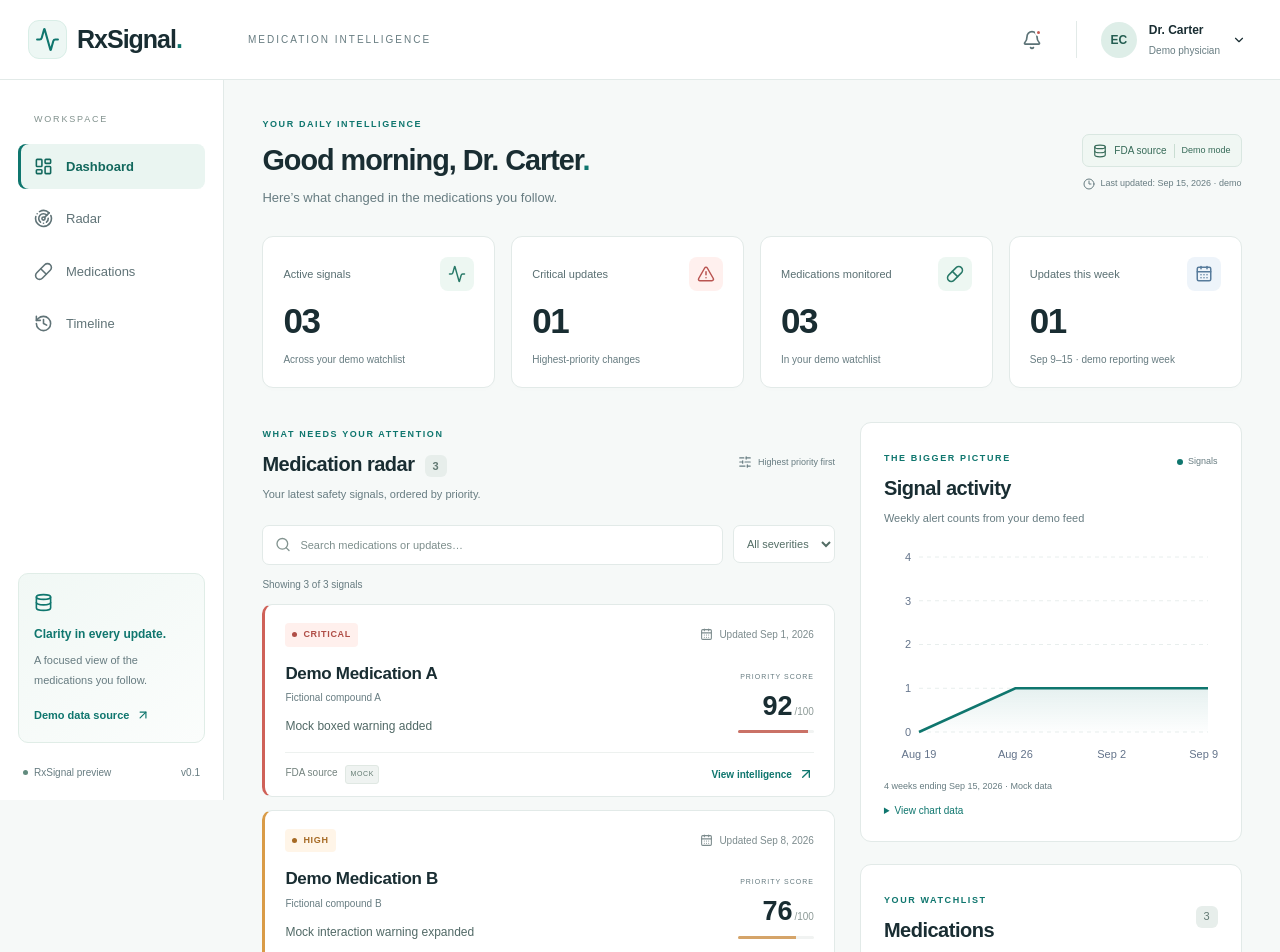
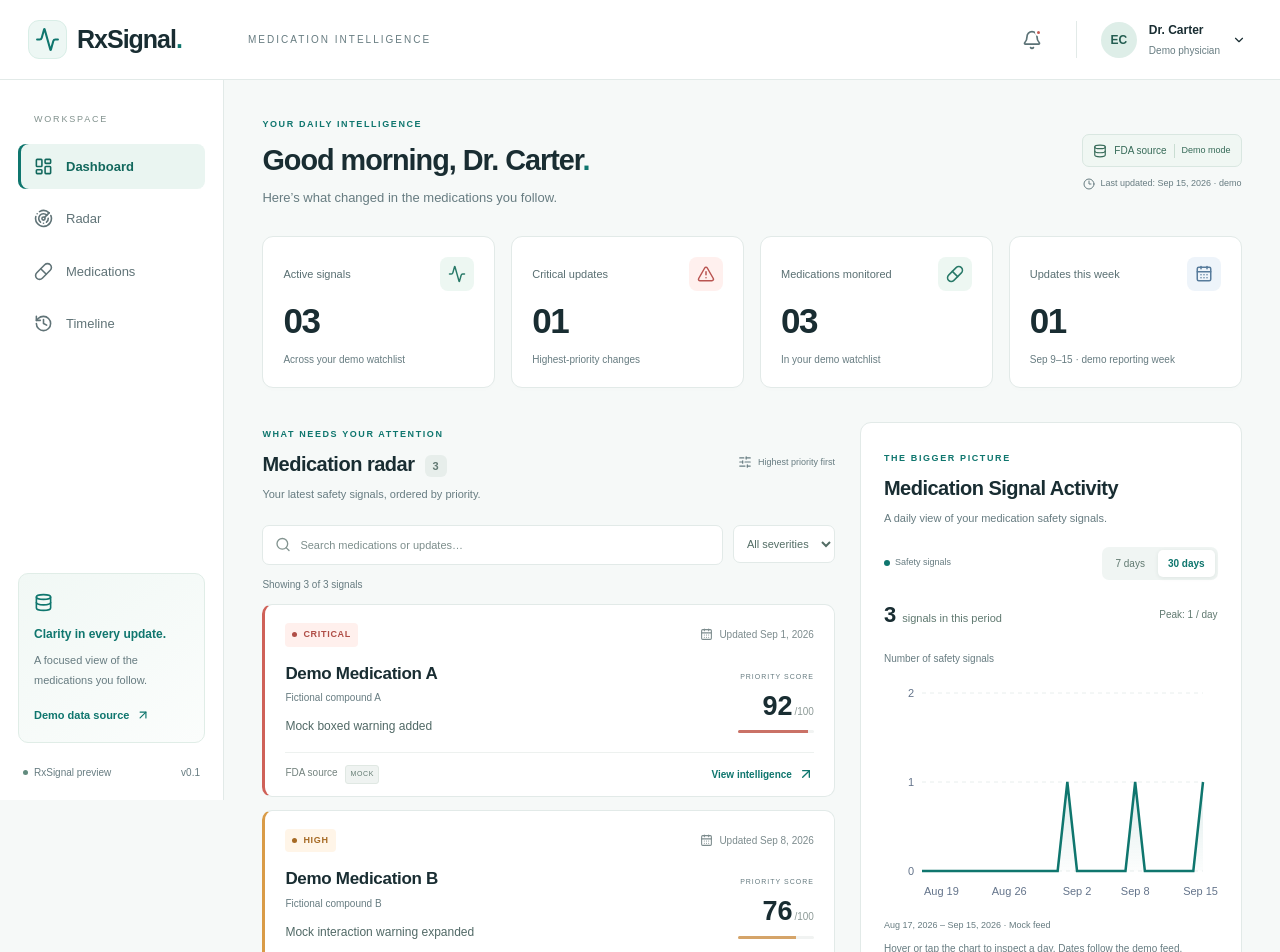
Before and after one commit to PrinceOseiBonsu/rxsignal, a Next.js app in the folder frontend/: page /dashboard in a window 1280 px wide. Shown: the top 952 px of the page. Built offline with nearby package versions, Linux system fonts and the light colour scheme.

Commit message:
Add interactive signal activity chart and product roadmap

```diff
--- a/frontend/app/globals.css
+++ b/frontend/app/globals.css
@@ -144,3 +144,16 @@ h2 { font-size: 20px; font-weight: 600; letter-spacing: -.5px; }
   .alert-card { transition: none; }
   .alert-card:hover { transform: none; }
 }
+
+/* Phase 5: restrained interaction for the supporting activity chart. */
+.chart-toolbar { display: flex; justify-content: space-between; align-items: center; gap: 12px; margin-top: 20px; }
+.chart-toolbar .chart-legend { margin: 0; }
+.chart-range { display: flex; padding: 3px; gap: 3px; border-radius: 7px; background: #f0f5f3; }
+.chart-range button { padding: 6px 10px; border-radius: 5px; font-size: 10px; color: #607970; }
+.chart-range button[aria-pressed="true"] { background: white; color: #0f766e; box-shadow: 0 1px 4px #19383015; font-weight: 600; }
+.chart-summary { margin-top: 18px; color: #607970; font-size: 11px; }
+.chart-summary strong { font-size: 22px; color: #192d32; margin-right: 3px; }
+.chart-summary > span { float: right; margin-top: 9px; font-size: 10px; }
+.chart-axis-title { font-size: 10px; color: #677c81; margin-top: 20px; }
+.chart-help { font-size: 10px; color: #677c81; line-height: 1.6; margin-top: 9px; }
+.chart-table-scroll { max-height: 230px; overflow: auto; }
--- a/frontend/components/SignalChart.tsx
+++ b/frontend/components/SignalChart.tsx
@@ -1,28 +1,46 @@
 "use client";
 
+import { useId, useState } from "react";
 import { Area, AreaChart, CartesianGrid, ResponsiveContainer, Tooltip, XAxis, YAxis } from "recharts";
 import { alerts } from "@/data/mockData";
-import { getSignalActivity } from "@/lib/dashboard";
+import { formatDate, getSignalActivity } from "@/lib/dashboard";
 
-const data = getSignalActivity(alerts);
+function shortDate(date: string) {
+  return new Intl.DateTimeFormat("en-US", { month: "short", day: "numeric", timeZone: "UTC" }).format(new Date(`${date}T00:00:00Z`));
+}
+
 export default function SignalChart() {
+  const [days, setDays] = useState(30);
+  const gradientId = useId().replaceAll(":", "");
+  const data = getSignalActivity(alerts, days);
+  const total = data.reduce((sum, point) => sum + point.count, 0);
+  const peak = Math.max(0, ...data.map((point) => point.count));
   return (
     <figure className="signal-chart">
-      <div className="chart-heading"><div><span className="eyebrow">THE BIGGER PICTURE</span><h2>Signal activity</h2><p>Weekly alert counts from your demo feed</p></div><span className="chart-legend"><span /> Signals</span></div>
-      <div className="chart-canvas" aria-hidden="true">
-        <ResponsiveContainer width="100%" height="100%" minWidth={0} initialDimension={{ width: 700, height: 220 }}>
-          <AreaChart data={data} margin={{ top: 15, right: 10, bottom: 0, left: -25 }}>
-            <defs><linearGradient id="signal-fill" x1="0" y1="0" x2="0" y2="1"><stop offset="0%" stopColor="#0f766e" stopOpacity={0.18} /><stop offset="100%" stopColor="#0f766e" stopOpacity={0.01} /></linearGradient></defs>
+      <div className="chart-heading"><div><span className="eyebrow">THE BIGGER PICTURE</span><h2>Medication Signal Activity</h2><p>A daily view of your medication safety signals.</p></div></div>
+      <div className="chart-toolbar">
+        <span className="chart-legend"><span /> Safety signals</span>
+        <div className="chart-range" role="group" aria-label="Chart time range">
+          {[7, 30].map((range) => <button key={range} type="button" aria-pressed={days === range} onClick={() => setDays(range)}>{range} days</button>)}
+        </div>
+      </div>
+      <p className="chart-summary" role="status"><strong>{total}</strong> {total === 1 ? "signal" : "signals"} in this period <span>Peak: {peak} / day</span></p>
+      <p className="chart-axis-title">Number of safety signals</p>
+      {data.length ? <div className="chart-canvas">
+        <ResponsiveContainer width="100%" height="100%" minWidth={0}>
+          <AreaChart accessibilityLayer data={data} margin={{ top: 12, right: 15, bottom: 0, left: -22 }}>
+            <defs><linearGradient id={gradientId} x1="0" y1="0" x2="0" y2="1"><stop offset="0%" stopColor="#0f766e" stopOpacity={0.23} /><stop offset="100%" stopColor="#0f766e" stopOpacity={0.02} /></linearGradient></defs>
             <CartesianGrid vertical={false} stroke="#e8eeed" strokeDasharray="4 4" />
-            <XAxis dataKey="label" axisLine={false} tickLine={false} tick={{ fill: "#64748b", fontSize: 11 }} dy={10} />
-            <YAxis allowDecimals={false} axisLine={false} tickLine={false} tick={{ fill: "#64748b", fontSize: 11 }} />
-            <Tooltip labelFormatter={(label) => `Week starting ${label}`} contentStyle={{ borderRadius: 12, border: "1px solid #e2e8f0" }} />
-            <Area type="linear" dataKey="count" name="Signals" stroke="#0f766e" strokeWidth={2.5} fill="url(#signal-fill)" isAnimationActive={false} />
+            <XAxis dataKey="date" tickFormatter={shortDate} minTickGap={28} axisLine={false} tickLine={false} tick={{ fill: "#64748b", fontSize: 11 }} dy={8} />
+            <YAxis allowDecimals={false} domain={[0, Math.max(2, peak)]} axisLine={false} tickLine={false} tick={{ fill: "#64748b", fontSize: 11 }} />
+            <Tooltip labelFormatter={(label) => formatDate(String(label))} formatter={(value) => [value, "Safety signals"]} cursor={{ stroke: "#91bcb4", strokeDasharray: "4 4" }} contentStyle={{ borderRadius: 10, border: "1px solid #e2e8f0", fontSize: 12 }} />
+            <Area type="linear" dataKey="count" name="Safety signals" stroke="#0f766e" strokeWidth={2.5} fill={`url(#${gradientId})`} activeDot={{ r: 5, stroke: "white", strokeWidth: 2 }} isAnimationActive={false} />
           </AreaChart>
         </ResponsiveContainer>
-      </div>
-      <figcaption>4 weeks ending Sep 15, 2026 · Mock data</figcaption>
-      <details className="chart-table"><summary>View chart data</summary><table><caption className="sr-only">Weekly signal counts</caption><thead><tr><th scope="col">Week starting</th><th scope="col">Signals</th></tr></thead><tbody>{data.map((point) => <tr key={point.date}><th scope="row">{point.date}</th><td>{point.count}</td></tr>)}</tbody></table></details>
+      </div> : <p className="empty-state">No signal activity yet.</p>}
+      <figcaption>{data.length > 0 && `${formatDate(data[0].date)} – ${formatDate(data[data.length - 1].date)} · `}Mock feed</figcaption>
+      <p className="chart-help">Hover or tap the chart to inspect a day. Dates follow the demo feed.</p>
+      <details className="chart-table"><summary>View chart data</summary><div className="chart-table-scroll"><table><caption className="sr-only">Daily safety signal counts</caption><thead><tr><th scope="col">Date</th><th scope="col">Signals</th></tr></thead><tbody>{data.map((point) => <tr key={point.date}><th scope="row">{formatDate(point.date)}</th><td>{point.count}</td></tr>)}</tbody></table></div></details>
     </figure>
   );
 }
--- a/frontend/lib/dashboard.ts
+++ b/frontend/lib/dashboard.ts
@@ -21,21 +21,12 @@ export function getDashboardStats(alerts: MedicationAlert[]) {
   };
 }
 
-export function getSignalActivity(alerts: MedicationAlert[]) {
+export function getSignalActivity(alerts: MedicationAlert[], days = 30) {
   const latestDate = getDashboardStats(alerts).latestDate;
   if (!latestDate) return [];
   const end = Date.parse(`${latestDate}T00:00:00Z`);
-  return Array.from({ length: 4 }, (_, index) => {
-    const start = end - (27 - index * 7) * 86400000;
-    const finish = start + 6 * 86400000;
-    const date = new Date(start).toISOString().slice(0, 10);
-    return {
-      label: new Intl.DateTimeFormat("en-US", { month: "short", day: "numeric", timeZone: "UTC" }).format(new Date(start)),
-      date,
-      count: alerts.filter((alert) => {
-        const time = Date.parse(`${alert.date}T00:00:00Z`);
-        return time >= start && time <= finish;
-      }).length,
-    };
+  return Array.from({ length: days }, (_, index) => {
+    const date = new Date(end - (days - 1 - index) * 86400000).toISOString().slice(0, 10);
+    return { date, count: alerts.filter((alert) => alert.date === date).length };
   });
 }
```
Also changed, not shown: 2 other files (tests, documents, lock files or other folders).
